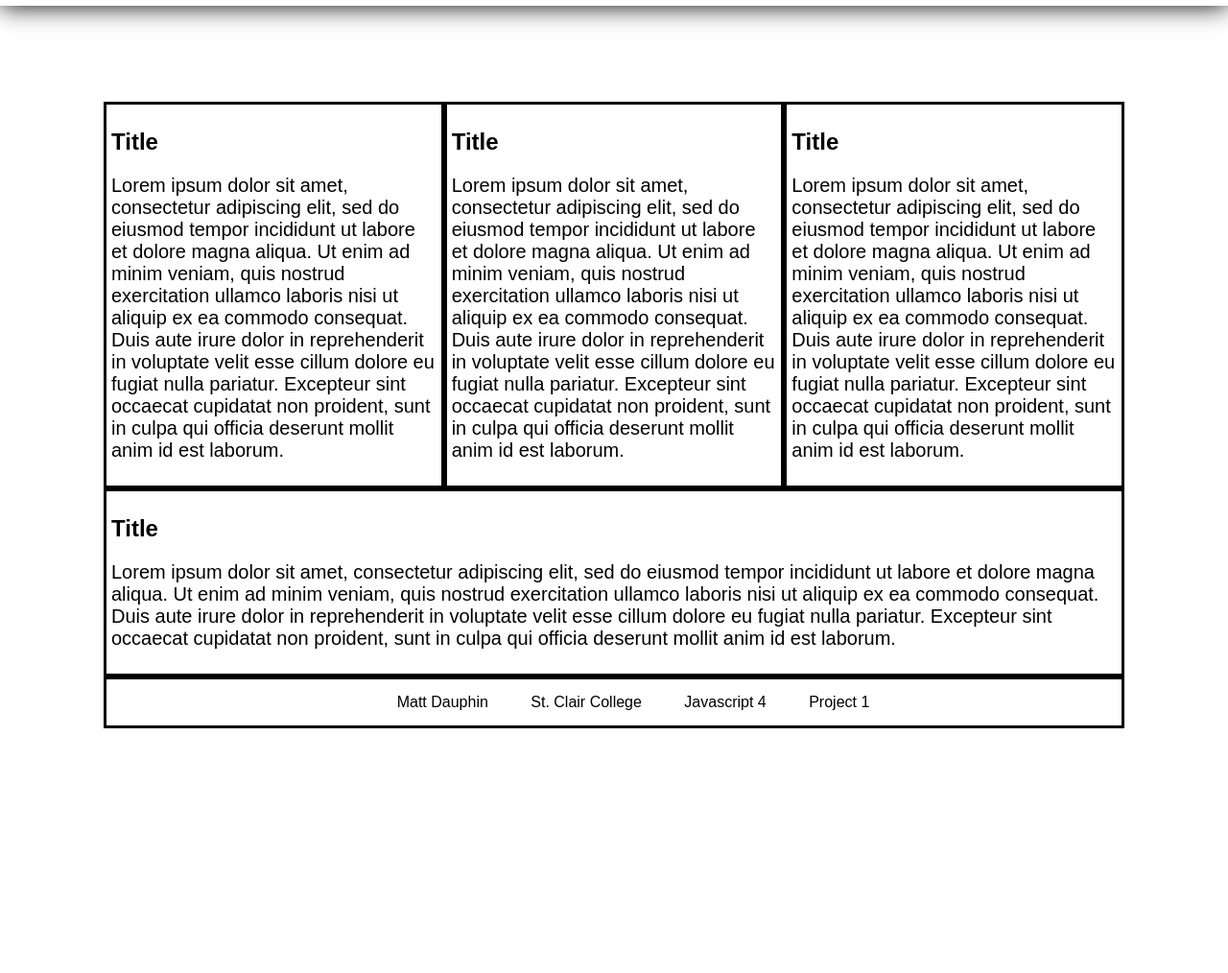
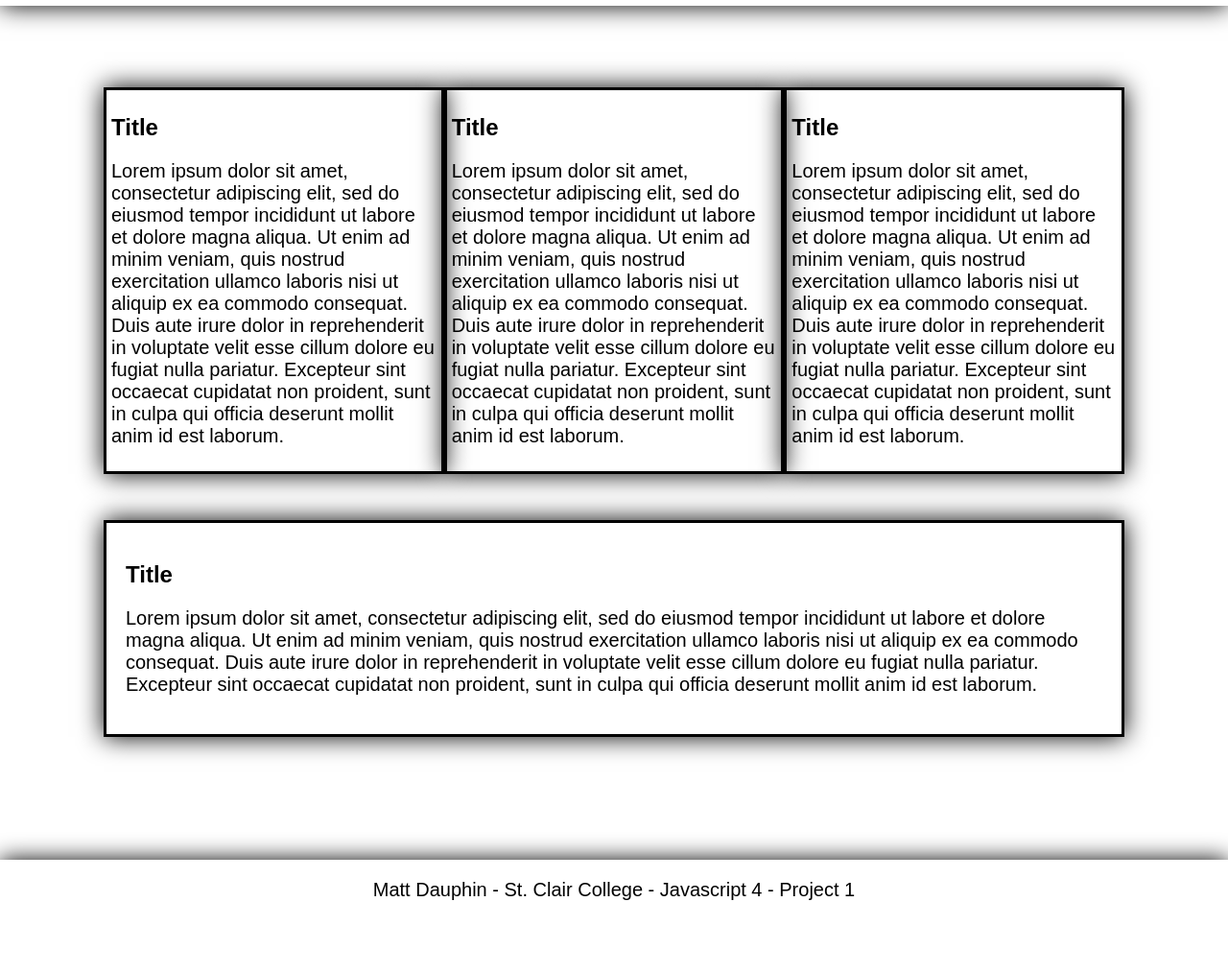
Before and after one commit to MDauphin319/WEB501Project1, a website: page prod/index.html in a window 1280 px wide. Shown: the part 74-1088 px from the top of the page at 96% size. After the commit the page ends 1033 px from the top, so only its background shows below. Drawn offline with Linux system fonts and the light colour scheme.

Commit message:
Properly Spaced Elements in index.html and Styled Footer

```diff
--- a/prod/index.html
+++ b/prod/index.html
@@ -14,8 +14,8 @@
 	<nav>
 		<ul>
 			<li><a href="#">Home</a></li>
-			<li><a href="#">About</a></li>
-			<li><a href="#">Products</a></li>
+			<li><a href="#">Games</a></li>
+			<li><a href="#">Consoles</a></li>
 		</ul>
 	</nav>
 </header>
@@ -47,6 +47,8 @@
 		</div>
 	</div>
 
+	<span></span>
+
 	<div class="stretch-parent">
 		<div class="stretch-child">
 				<h2>Title</h2>
@@ -58,13 +60,8 @@
 	</div>
 </body>
 
-<footer class="col-12">
-	<ul>
-		<li>Matt Dauphin</li>
-		<li>St. Clair College</li>
-		<li>Javascript 4</li>
-		<li>Project 1</li>
-	</ul>
-</footer>
+<div class="footer">
+		<p>Matt Dauphin - St. Clair College - Javascript 4 - Project 1</p>
+</div>
 
 </html>
--- a/source/scss/styles.scss
+++ b/source/scss/styles.scss
@@ -1,5 +1,10 @@
 * {
     box-sizing: border-box;
+}
+
+html {
+    position: relative;
+    min-height: 100%;
 }
 
 header{
@@ -28,14 +33,18 @@ header li a {
 }
 
 body {
-    height: 125vh;
+    height: 120vh;
     font-family: sans-serif;
-    margin-top: 80px;
+    margin-top: 65px;
     padding: 100px;
 }
 
 p{
 	font-size: 20px;
+}
+
+span {
+	padding: 10em;
 }
 
 .flex-parent {
@@ -49,6 +58,7 @@ p{
 	height: auto;
 	border-style: solid;
 	border-color: black;
+	box-shadow: 0 0 25px 0 black;
 }
 
 .stretch-parent {
@@ -57,26 +67,23 @@ p{
 }
 
 .stretch-child {
-	align-content: stretch;
-	padding: 5px;
-	width: 80em;
+	padding: 20px;
+	width: 79.5em;
 	height: auto;
 	border-style: solid;
 	border-color: black;
+	box-shadow: 0 0 25px 0 black;
+	margin-top: 30px;
 }
 
-footer{
-	text-align: center;
-	border-style: solid;
-	border-color: black;
-}
-
-footer * {
-    display: inline;
-}
-
-footer li {
-    margin: 20px;
+.footer{
+	position: absolute;
+    left: 0;
+    bottom: 0;
+    width: 100%;
+    background-color: white;
+    text-align: center;
+	box-shadow: 0 0 25px 0 black;
 }
 
 [class*="col-"] {
```
Also changed, not shown: source/index.html (+7 -10 lines), prod/ui/styles.css.
